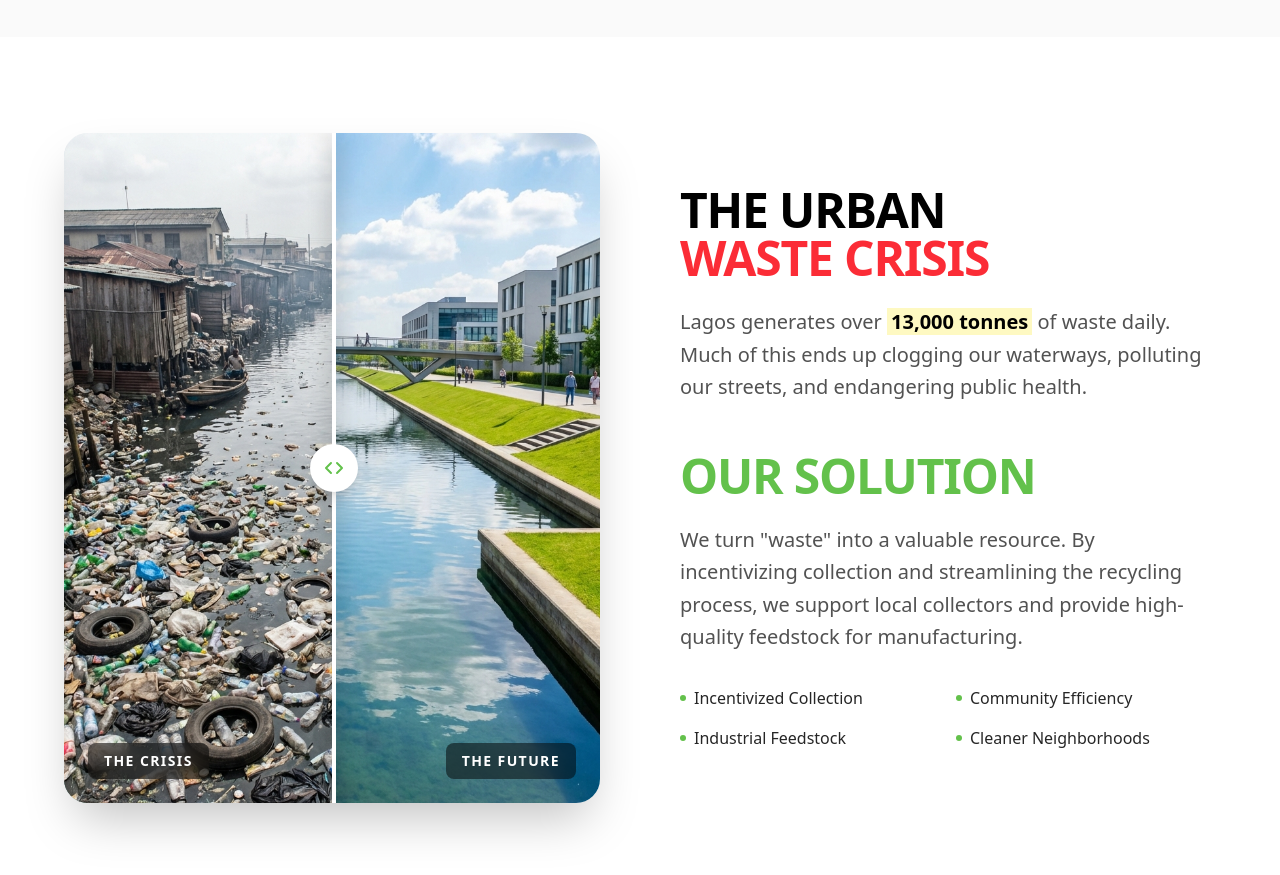
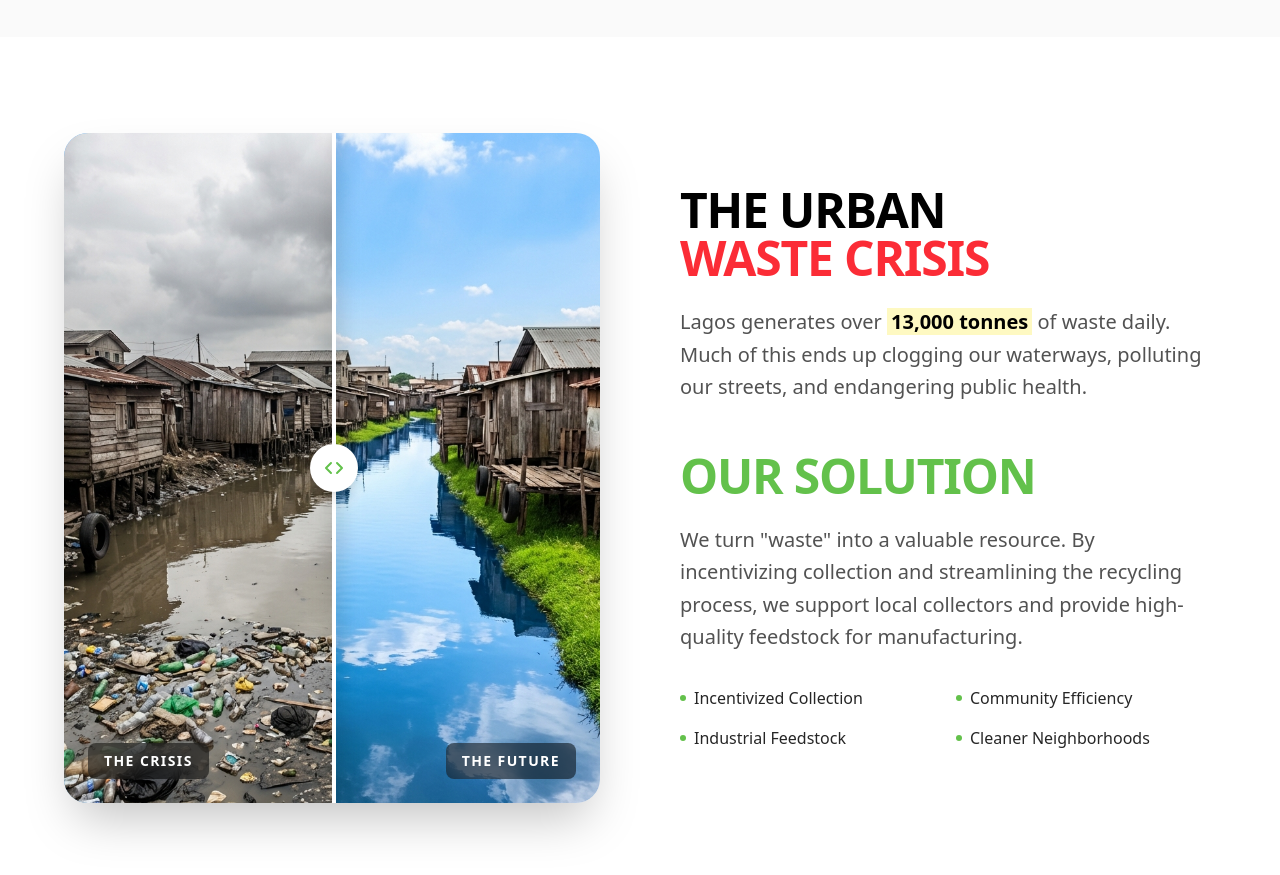
Before and after one commit to Emmanuelasika/YOSHRECYCLE, a Next.js app: page /about in a window 1280 px wide. Shown: the part 1380-2255 px from the top of the page. Built offline with nearby package versions, Linux system fonts and the light colour scheme.

Commit message:
Update slider images to v2 (seamless transition, no people)

```diff
--- a/src/app/about/page.tsx
+++ b/src/app/about/page.tsx
@@ -52,8 +52,8 @@ export default function AboutPage() {
                     {/* Visual Side */}
                     <div className="relative">
                         <BeforeAfterSlider
-                            beforeImage="/assets/images/about_river_polluted_1768049267791.png"
-                            afterImage="/assets/images/about_river_clean_1768049251442.png"
+                            beforeImage="/assets/images/about_river_polluted_v2.png"
+                            afterImage="/assets/images/about_river_clean_v2.png"
                             beforeLabel="The Crisis"
                             afterLabel="The Future"
                         />
```
Also changed, not shown: public/assets/images/about_river_clean_v2.png (added), public/assets/images/about_river_polluted_v2.png (added).
